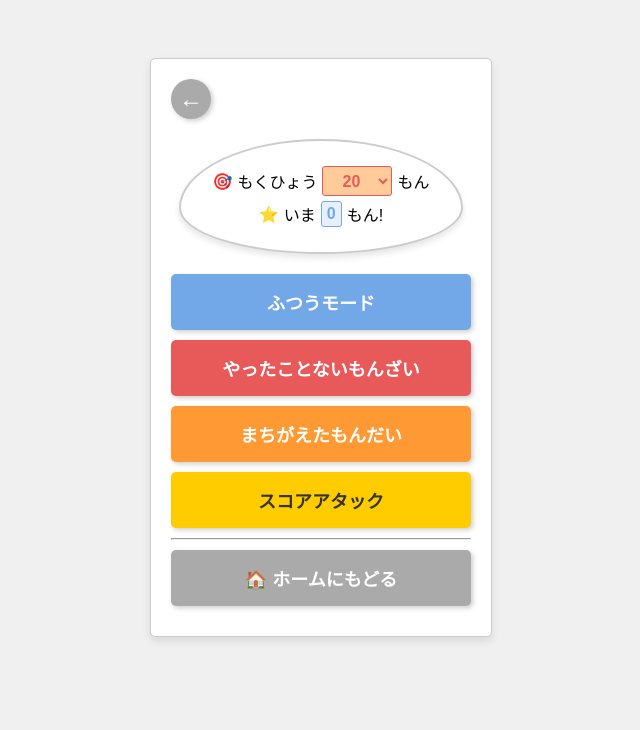
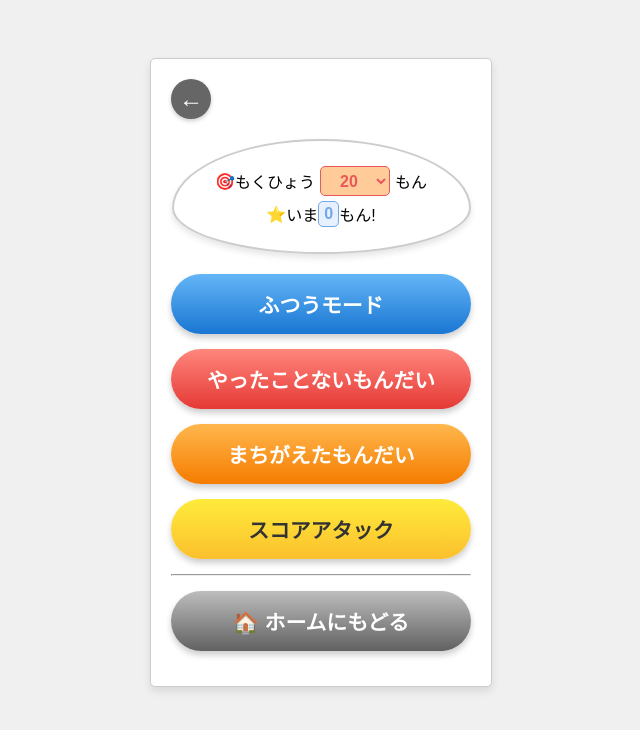
Before and after one commit to sum1d4/Gr5, a PHP site: page /mode_select.php in a window 1280 px wide. Shown: the top 730 px of the page, without its empty margins (319-959 px from the left). Run offline with PHP 8.4, Linux system fonts and the light colour scheme.

Commit message:
ボタンデザイン修正

```diff
--- a/mode_select.php
+++ b/mode_select.php
@@ -36,24 +36,24 @@ if ($selected_subject === 'yomi' || $selected_subject === 'kaki') {
         if ($selected_subject === 'yomi') {
             $normal_mode_action = "qs_1read.php";       // 1年よみ (ふつう)
             $unanswered_mode_action = "un_1read.php";   // 1年よみ (未出題)
-            $low_accuracy_action = "failed_1read.php";  // ★ 1年よみ (まちがえた)
+            $low_accuracy_action = "failed_1read.php";  // 1年よみ (まちがえた)
             $score_attack_action = "1read_attack.php";  // 1年よみ (スコアアタック)
         } elseif ($selected_subject === 'kaki') {
             $normal_mode_action = "qs_1kaki.php";       // 1年かき (ふつう)
             $unanswered_mode_action = "un_1kaki.php";   // 1年かき (未出題)
-            $low_accuracy_action = "failed_1kaki.php";  // ★ 1年かき (まちがえた)
+            $low_accuracy_action = "failed_1kaki.php";  // 1年かき (まちがえた)
             $score_attack_action = "1kaki_attack.php";  // 1年かき (スコアアタック)
         }
     } elseif ($selected_grade === '2') {
         if ($selected_subject === 'yomi') {
             $normal_mode_action = "qs_2read.php";       // 2年よみ (ふつう)
             $unanswered_mode_action = "un_2read.php";   // 2年よみ (未出題)
-            $low_accuracy_action = "failed_2read.php";  // ★ 2年よみ (まちがえた)
+            $low_accuracy_action = "failed_2read.php";  // 2年よみ (まちがえた)
             $score_attack_action = "2read_attack.php";  // 2年よみ (スコアアタック)
         } elseif ($selected_subject === 'kaki') {
             $normal_mode_action = "qs_2kaki.php";       // 2年かき (ふつう)
             $unanswered_mode_action = "un_2kaki.php";   // 2年かき (未出題)
-            $low_accuracy_action = "failed_2kaki.php";  // ★ 2年かき (まちがえた)
+            $low_accuracy_action = "failed_2kaki.php";  // 2年かき (まちがえた)
             $score_attack_action = "2kaki_attack.php";  // 2年かき (スコアアタック)
         }
     }
@@ -86,37 +86,81 @@ $query_params = "grade={$selected_grade}&subject={$selected_subject}";
             border-radius: 5px;
             box-shadow: 0 4px 8px rgba(0,0,0,0.1);
         }
+   /* ================================
+       🎨 統一ボタンデザイン
+    ================================= */
     .mode-button {
         display: block;
         width: 100%;
         padding: 15px;
-            margin: 10px 0;
-            font-size: 18px;
+        margin: 15px 0;
+        font-size: 1.3rem;
         cursor: pointer;
         border: none;
-            border-radius: 5px;
+        border-radius: 30px;
         color: white;
         font-weight: bold;
-            box-shadow: 2px 2px 5px rgba(0,0,0,0.2);
-            transition: background-color 0.3s;
+        box-shadow: 0 4px 6px rgba(0,0,0,0.2);
+        transition: background-color 0.3s, transform 0.1s;
     }
-        .normal { background-color: #72a8e8; }
-        .unanswered { background-color: #e85a5a; }
-        .low-accuracy { background-color: #ff9933; }
-        .score-attack { background-color: #ffcc00; color: #333; }
-        .home { background-color: #aaaaaa; }
 
-        /* 戻るボタンのスタイル */
+    .mode-button:active {
+        transform: translateY(2px);
+    }
+
+    /* ふつう（青） */
+    .normal {
+        background: linear-gradient(to bottom, #64b5f6, #1976d2);
+    }
+    .normal:hover {
+        background-color: #42a5f5;
+    }
+
+    /* やったことない（赤） */
+    .unanswered {
+        background: linear-gradient(to bottom, #ff867c, #e53935);
+    }
+    .unanswered:hover {
+        background-color: #d32f2f;
+    }
+
+    /* にがて（オレンジ） */
+    .low-accuracy {
+        background: linear-gradient(to bottom, #ffb74d, #f57c00);
+    }
+    .low-accuracy:hover {
+        background-color: #ef6c00;
+    }
+
+    /* スコアアタック（黄） */
+    .score-attack {
+        background: linear-gradient(to bottom, #ffeb3b, #fbc02d);
+        color: #333;
+    }
+    .score-attack:hover {
+        background-color: #ffcc00;
+    }
+
+    /* ホーム（グレー） */
+    .home {
+        background: linear-gradient(to bottom, #bdbdbd, #616161);
+    }
+    .home:hover {
+        background-color: #757575;
+    }
+
+    /* 戻るボタン */
     .back-button-container {
         text-align: left;
-            margin-bottom: 10px;
+        margin-bottom: 15px;
     }
+
     .back-button {
         display: inline-flex;
         width: 40px;
         height: 40px;
         border-radius: 50%;
-            background-color: #aaaaaa;
+        background-color: #666;
         color: white;
         font-size: 24px;
         font-weight: bold;
@@ -124,22 +168,21 @@ $query_params = "grade={$selected_grade}&subject={$selected_subject}";
         align-items: center;
         cursor: pointer;
         border: none;
-            box-shadow: 2px 2px 5px rgba(0,0,0,0.2);
         text-decoration: none;
+        box-shadow: 0 2px 4px rgba(0,0,0,0.2);
     }
 
-        /* 目標・現在数表示エリアのスタイル */
+    /* 雲デザイン用 */
     .target-info-cloud {
         background: #fff;
         border: 2px solid #ccc;
-            /* 雲のような形 */
         border-radius: 50% 50% 50% 50% / 60% 60% 40% 40%;
         margin: 20px auto;
         padding: 20px;
-            width: 80%;
+        width: 85%;
         box-shadow: 0 4px 6px rgba(0,0,0,0.1);
-            text-align: center;
     }
+
     .target-line, .current-line {
         font-size: 16px;
         margin: 5px 0;
@@ -148,7 +191,6 @@ $query_params = "grade={$selected_grade}&subject={$selected_subject}";
         justify-content: center;
     }
 
-        /* リストボックス (select) のスタイル */
     .target-select {
         font-size: 16px;
         font-weight: bold;
@@ -157,27 +199,22 @@ $query_params = "grade={$selected_grade}&subject={$selected_subject}";
         color: #e85a5a;
         padding: 3px;
         margin: 0 5px;
-            border-radius: 3px;
-            -webkit-appearance: menulist;
-            -moz-appearance: menulist;
-            appearance: menulist;
-            text-align: center;
+        border-radius: 5px;
         width: 70px;
         height: 30px;
+        text-align: center;
     }
 
     .current-number {
         border: 1px solid #72a8e8;
         background-color: #e6f0ff;
         padding: 3px 5px;
-            border-radius: 3px;
-            margin: 0 5px;
+        border-radius: 5px;
         color: #72a8e8;
         font-weight: bold;
     }
-        .icon {
-            margin-right: 5px;
-        }
+    </style>
+
     </style>
 </head>
 <body>
@@ -225,7 +262,7 @@ $query_params = "grade={$selected_grade}&subject={$selected_subject}";
         <input type="hidden" name="grade" value="<?php echo $selected_grade; ?>">
         <input type="hidden" name="subject" value="<?php echo $selected_subject; ?>">
         <button type="submit" class="mode-button unanswered">
-            やったことないもんざい
+            やったことないもんだい
         </button>
     </form>
 
```
Lines whose indentation alone changed are shown as unchanged.
